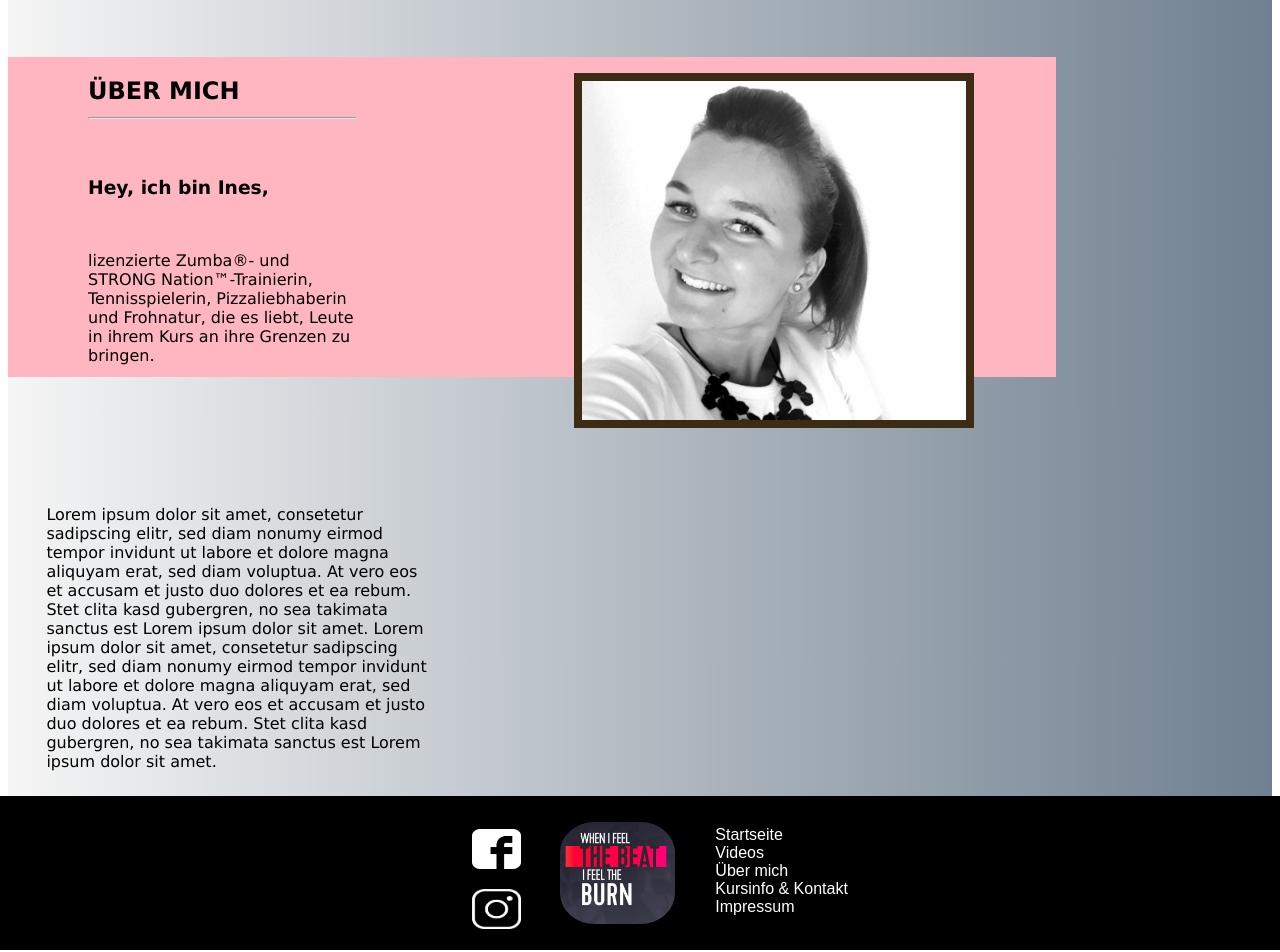
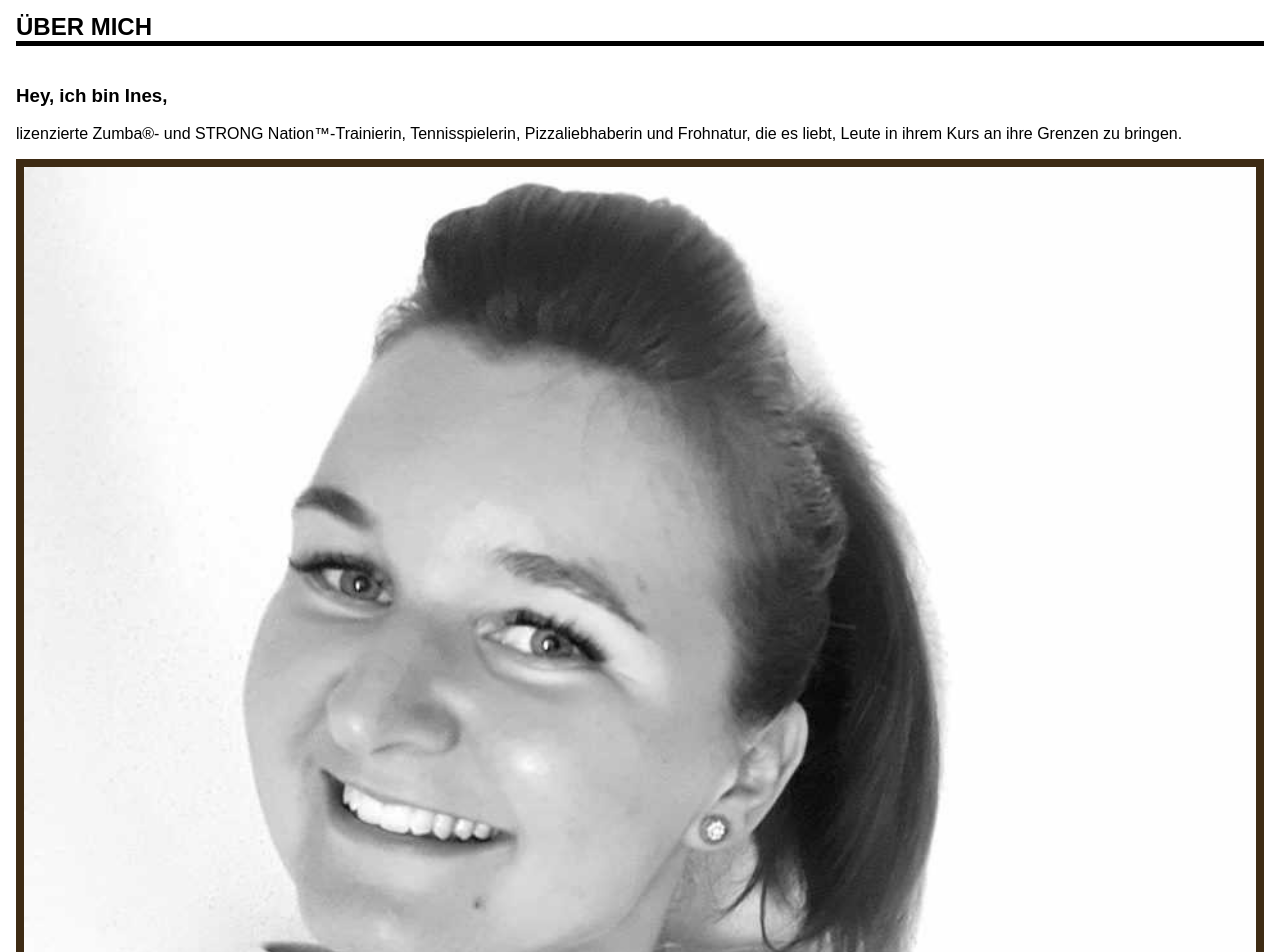
Before and after one commit to Ines2108/strongnation, a Nuxt app: page /aboutme in a window 1280 px wide. Shown: the part 100-1052 px from the top of the page. Built offline with nearby package versions, Linux system fonts and the light colour scheme.

Commit message:
Make footer & aboutme page responsible

```diff
--- a/components/Footer.vue
+++ b/components/Footer.vue
@@ -1,19 +1,14 @@
 <template>
-<div class="bottom-footer">
-  <div class="footer-left-section">
-    <ul>
-      <li>
+  <div class="footer">
+    <div class="footer-icons">
           <a href="https://www.facebook.com/ines.niedermaier/" target="_blank"><img src="../assets/FacebookIcon.png" height="40em" width="49em"></a>
-      </li>
-      <li>
           <a href="https://www.instagram.com/niedi_i/" target="_blank"><img src="../assets/NicePng_instagram-circle-logo-png_475136.png" height="40" width="49"></a>
-      </li>
-    </ul>
     </div>
     <div class="footer-middle-section">
+      <img src="../assets/thebeat.png" width="150" height="162" style="border-radius: 40%">
     </div>
-  <div class="footer-right-section">
-    <ul style="margin-top: 1vw">
+    <div class="footer-link-section">
+      <ul>
         <div>
           <nuxt-link class="footer-link" to="/">
             Startseite
@@ -51,39 +46,47 @@ export default {
 </script>
 
 <style scoped>
-.bottom-footer{
+.footer{
+  margin-top: 10px;
+  background: black;
   display: flex;
+  justify-content: flex-start;
+  align-items: center;
+  flex-direction: column;
+}
+@media (min-width:1024px) {
+  .footer {
+    flex-direction: row;
     justify-content: center;
-  position: inherit;
-  background-color: black;
-  height: 12vw;
   }
-.footer-left-section{
+}
+.footer-icons{
   display: flex;
-  width: 10vw;
+  flex-direction: row;
   align-items: center;
+  padding: 2em;
 }
-li {
-  list-style-type: none;
+a {
+  margin-right: 1em;
 }
-li img {
-  margin-top: 1em;
+@media (min-width:1024px) {
+  .footer-icons {
+    flex-direction: column;
+  }
+  a{
+    margin-bottom: 1em;
+  }
 }
 .footer-middle-section {
   align-self: center;
-  background-image: url("~/assets/thebeat.png");
-  background-position: center;
-  background-size: cover;
-  border-radius: 30%;
-  width: 9vw;
-  height: 8vw;
 }
-.footer-right-section {
+.footer-link-section {
   display: flex;
   align-items: center;
 }
 .footer-link {
   text-decoration: none;
   color: white;
+  line-height: 2em;
 }
 </style>
--- a/pages/aboutme.vue
+++ b/pages/aboutme.vue
@@ -1,26 +1,17 @@
 <template>
-  <div class="about-me-body">
-    <div class="elementor-row">
-      <div class="elementor-left">
-        <div class="about-me-section">
-          <h2>ÜBER MICH<hr></h2>
+  <div class="about-me">
+    <h2>ÜBER MICH</h2>
     <div class="hey-ich-bin">
-          <br><h3>Hey, ich bin Ines,</h3>
-          <br><p>lizenzierte Zumba®- und STRONG Nation™-Trainierin, Tennisspielerin, Pizzaliebhaberin und Frohnatur, die es liebt,
+      <h3>Hey, ich bin Ines,</h3>
+      <p>lizenzierte Zumba®- und STRONG Nation™-Trainierin, Tennisspielerin, Pizzaliebhaberin und Frohnatur, die es liebt,
         Leute in ihrem Kurs an ihre Grenzen zu bringen.</p>
     </div>
-        </div>
-      </div>
-      <div class="elementor-right">
-      </div>
-    </div>
-    <div class="short-description-box">
+    <img class="image" src="~/assets/portrait_ines.jpg">
     <p>Lorem ipsum dolor sit amet, consetetur sadipscing elitr, sed diam nonumy eirmod tempor invidunt ut labore et dolore magna aliquyam erat,
       sed diam voluptua. At vero eos et accusam et justo duo dolores et ea rebum. Stet clita kasd gubergren,
       no sea takimata sanctus est Lorem ipsum dolor sit amet. Lorem ipsum dolor sit amet, consetetur sadipscing elitr,
       sed diam nonumy eirmod tempor invidunt ut labore et dolore magna aliquyam erat, sed diam voluptua. At vero eos et accusam et justo duo dolores et ea rebum.
       Stet clita kasd gubergren, no sea takimata sanctus est Lorem ipsum dolor sit amet.</p>
-    </div>
   </div>
 </template>
 
@@ -31,50 +22,16 @@ export default {
 </script>
 
 <style scoped>
-.about-me-body{
-  background: linear-gradient(to right, whitesmoke, slategray);
-  max-width: 1264px;
-  width: 100%;
-  display: flex;
-  justify-content: space-between;
-  margin: 0 auto;
-  flex-flow: column;
-  height:64vw;
-  font-family: Verdana, Arial, Helvetica, sans-serif;
+.about-me {
+  padding: 1em;
 }
-.elementor-row{
-  display: flex;
-  justify-content: flex-start;
-  flex-direction: row;
-  width: 131vh;
-  height: 40vh;
-  background-color: lightpink;
-  margin-top: 10vh;
+p {
+  text-align: justify;
 }
-.elementor-left{
-  display: flex;
-  justify-content: left;
-  width: 30vw;
-  height: 29vw;
-  padding-left: 10vh;
+h2{
+  border-bottom: 5px solid;
 }
-.about-me-section{
-  width: 21vw;
-  height: 10vh;
-}
-.elementor-right{
-  display: flex;
-  justify-content: right;
-  width: 30vw;
-  height: 26.5vw;
-  background-image: url("~/assets/portrait_ines.jpg");
-  background-size: cover;
-  margin: 1em 3em 0vw 8vw;
+.image{
   border: 0.5em solid #3e2b14;
 }
-.short-description-box{
-  width: 30vw;
-  height: 20vw;
-  margin: 7vw 20vw 4vw 3vw;
-}
 </style>
--- a/pages/index.vue
+++ b/pages/index.vue
@@ -89,14 +89,21 @@ export default {
 }
 .ff-block-wrap{
   display: flex;
-  flex-flow: wrap;
+  flex-direction: column;
   width: 100%;
+}
+@media (min-width: 1024px) {
+  .ff-block-wrap {
+    flex-direction: row;
+  }
 }
 .ffb-image-wrap{
   display: flex;
   width: 100%;
   height: 50vw;
   background: url("~/assets/strongleft.png");
+  background-repeat: no-repeat;
+  background-size: cover;
 }
 .was-ist-strong {
   display: flex;
```
Lines whose indentation alone changed are shown as unchanged.
